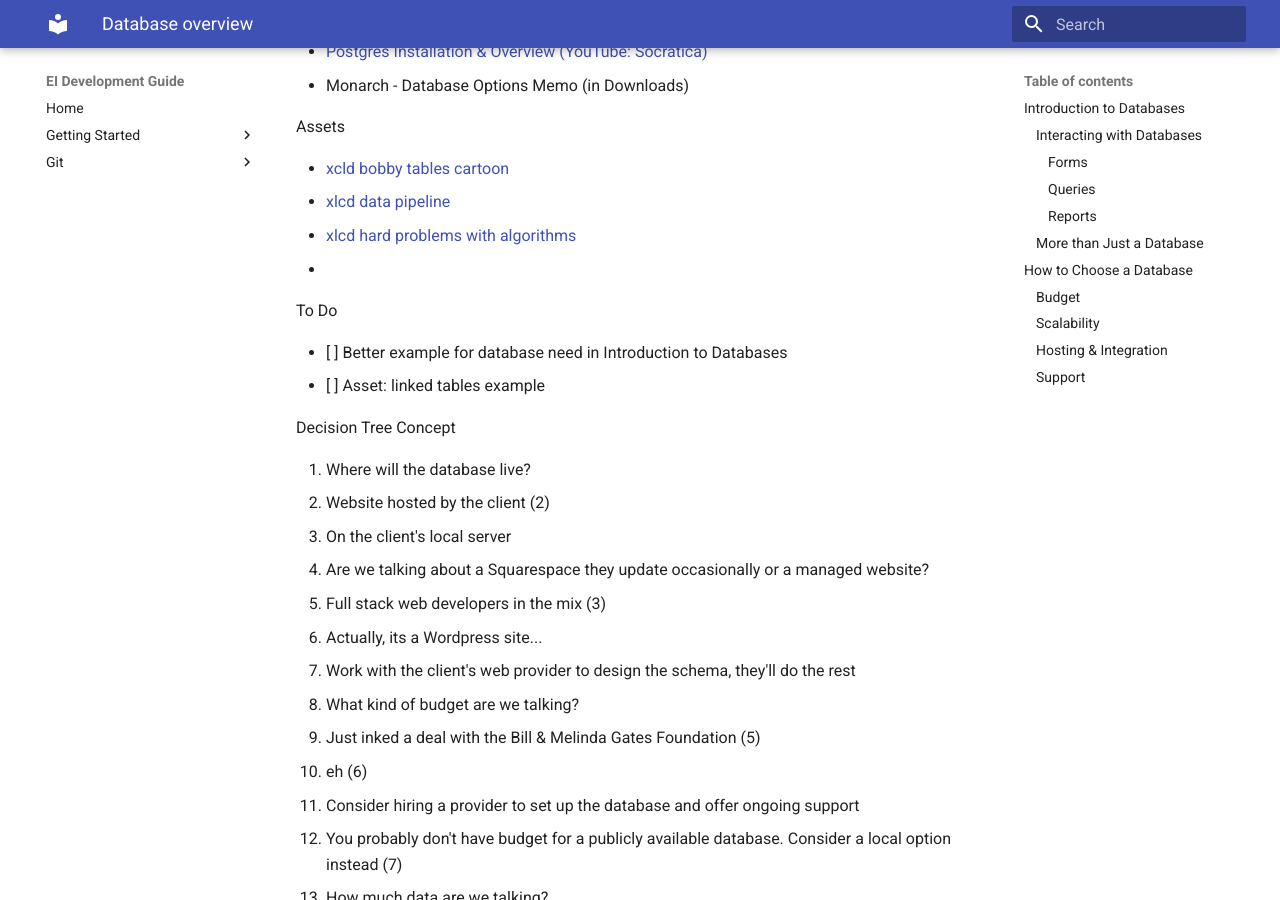
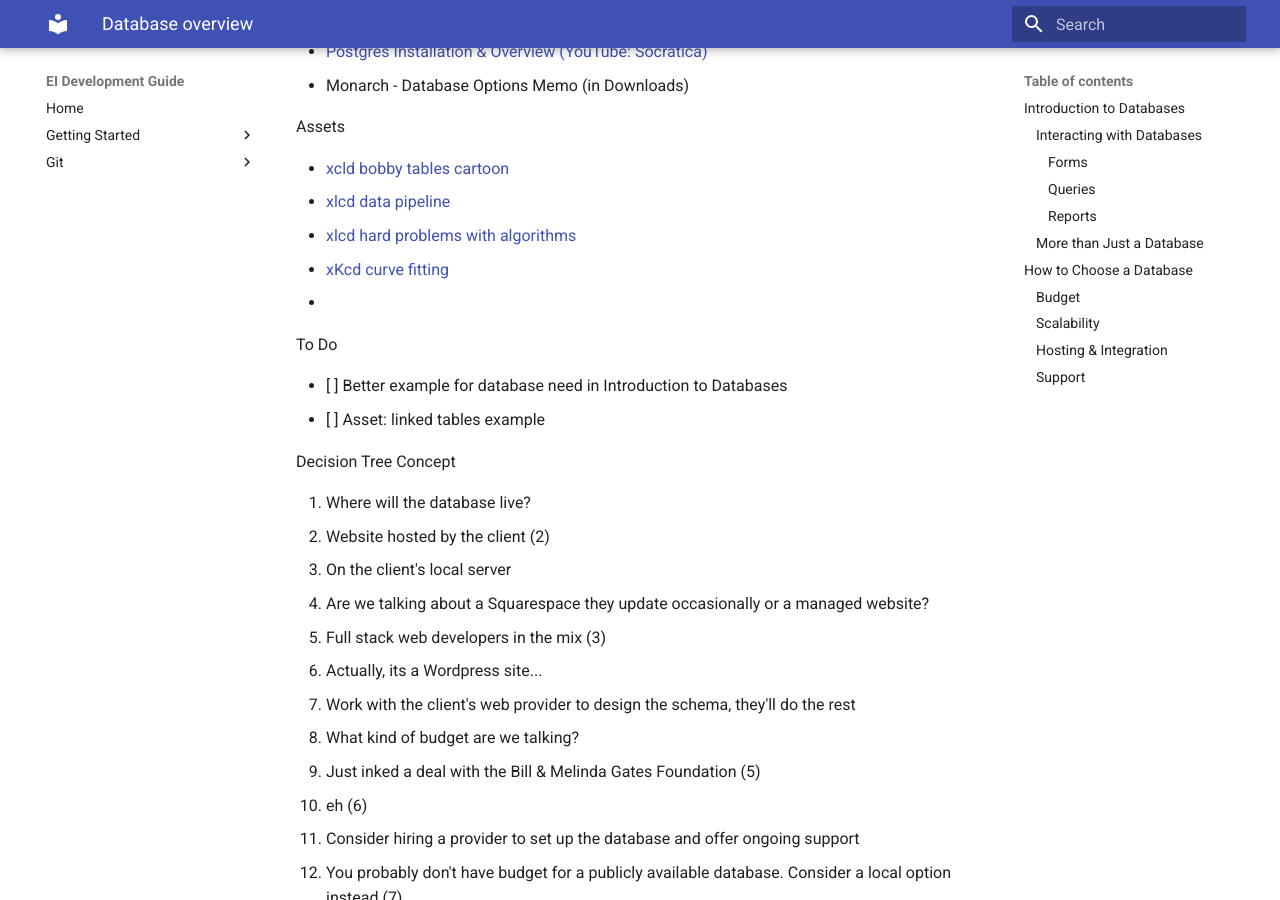
Before and after one commit to eriktuck/ei-dev, an MkDocs documentation site: the page built from docs/data-management/database-overview.md, in a window 1280 px wide and 900 px high, scrolled down 1985 px. Built offline with MkDocs 1.6.1 and Material for MkDocs 9.7.7, drawn with Linux system fonts in a browser that asks for light colours.

Commit message:
additional comics in resources

```diff
--- a/docs/data-management/database-overview.md
+++ b/docs/data-management/database-overview.md
@@ -69,8 +69,9 @@ Resources
 Assets
 
 * [xcld bobby tables cartoon](https://www.google.com/url?sa=i&source=images&cd=&ved=2ahUKEwi219Kwgp_lAhU4ITQIHctfBSMQjRx6BAgBEAQ&url=https%3A%2F%2Fxkcd.com%2F327%2F&psig=AOvVaw08GxKbuhIlpoZqDFcB99A4&ust=1571254745719498)
-* [xlcd data pipeline](https://www.google.com/url?sa=i&source=images&cd=&cad=rja&uact=8&ved=2ahUKEwiglbPDgp_lAhWTLH0KHaZECZMQjRx6BAgBEAQ&url=https%3A%2F%2Fxkcd.com%2F2054%2F&psig=AOvVaw08GxKbuhIlpoZqDFcB99A4&ust=1571254745719498)
-* [xlcd hard problems with algorithms](https://www.google.com/url?sa=i&source=images&cd=&cad=rja&uact=8&ved=2ahUKEwjUiZiVg5_lAhUYHjQIHSEHCOYQjRx6BAgBEAQ&url=https%3A%2F%2Fwww.pinterest.com%2Fpin%2F686517536918211418%2F&psig=AOvVaw08GxKbuhIlpoZqDFcB99A4&ust=1571254745719498)
+* [xlcd data pipeline]( https://xkcd.com/2054/ )
+* [xlcd hard problems with algorithms]( http://twcmattress.com/2017/05/xkcd-com-here-to-help/ )
+* [xKcd curve fitting]( https://xkcd.com/2048/ )
 *
 
 To Do
```
